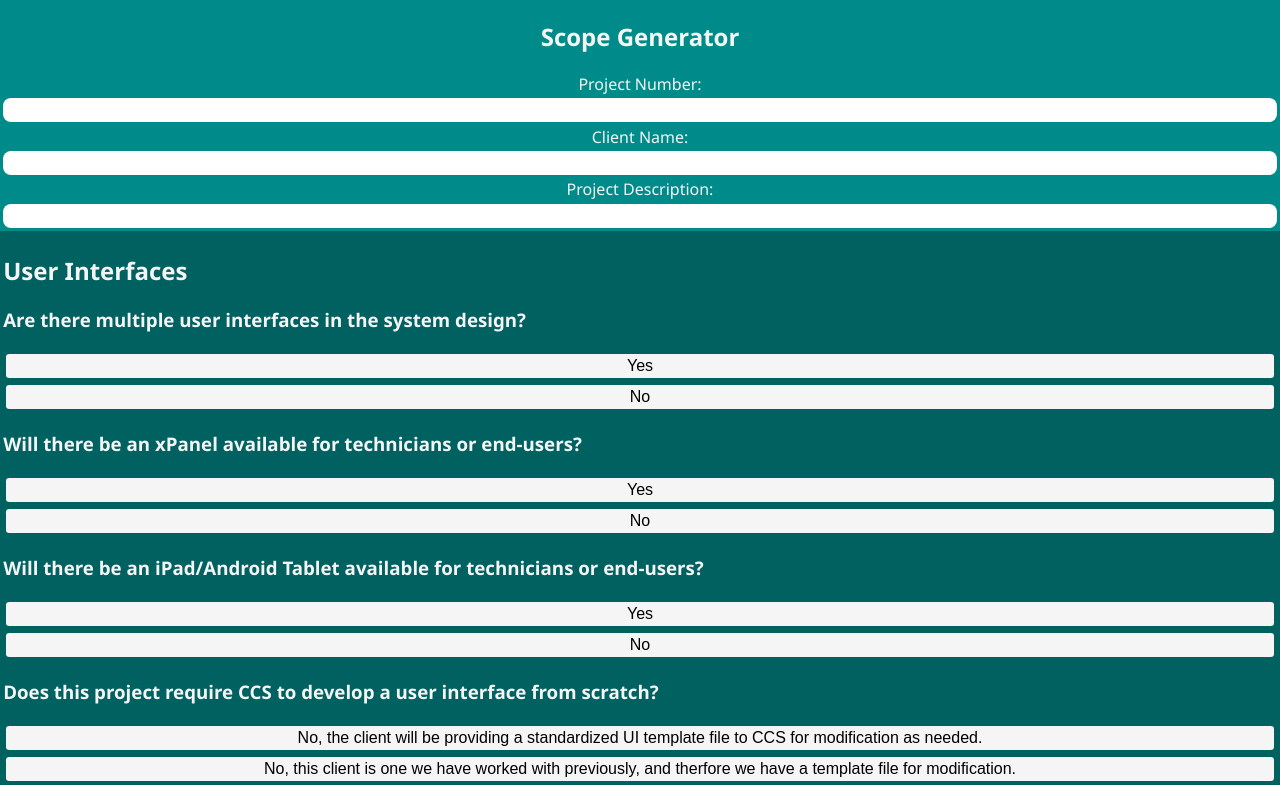
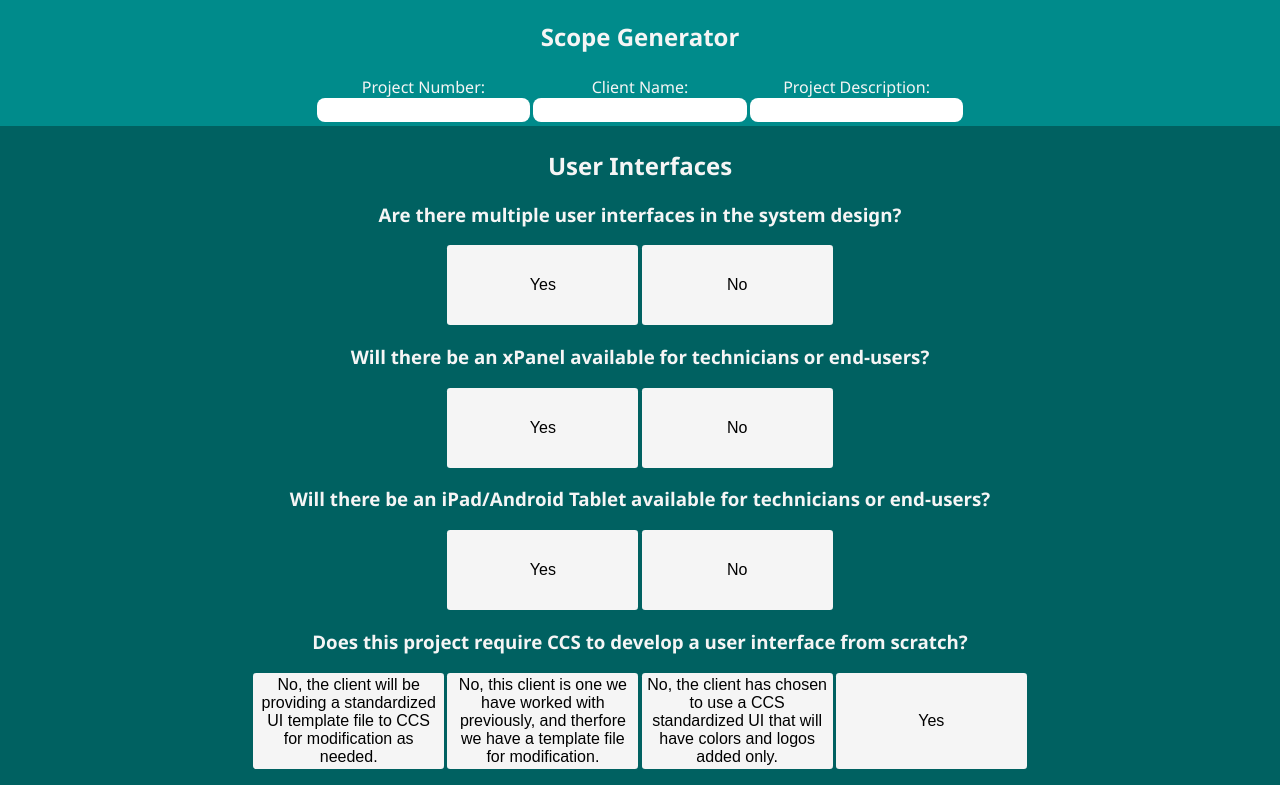
Before and after one commit to ryanjblajda/scope-generator, an Angular app: page / in a window 1280 px wide. Shown: the top 785 px of the page. Built offline with nearby package versions, Linux system fonts and the light colour scheme.

Commit message:
adjusted stylings

```diff
--- a/src/app/app.component.scss
+++ b/src/app/app.component.scss
@@ -33,7 +33,6 @@ button.active {
 }
 
 input {
-    margin: .2em;
     border: none;
     border-radius: .5em;
     font-size: medium;
@@ -55,6 +54,8 @@ span {
     flex-direction: column;
     flex: 1 1 5%;
     background-color: darkcyan;
+    gap: 0.2em;
+    padding: 0.2em;
 }
 
 .scope-details-item {
@@ -84,3 +85,15 @@ app-section {
     display: flex;
     justify-content: center;
 }
+
+@media screen and (min-width: 600px) {
+    .scope-details {
+        flex-direction: row;
+        justify-content: center;
+    }
+
+    button {
+        min-height: 5em;
+        flex: 0 1 10%;
+    }
+}
--- a/src/app/components/question-recursive/question-recursive.component.scss
+++ b/src/app/components/question-recursive/question-recursive.component.scss
@@ -7,7 +7,6 @@ button {
     color: $button-text-color;
     padding: .2em;
     font-size: medium;
-    margin: .2em;
 }
 
 button:active {
@@ -25,3 +24,21 @@ button.active {
     flex-direction: column;
     align-items: stretch;
 }
+
+@media screen and (min-width: 600px) {
+    .question {
+        text-align: center;
+    }
+
+    .answer-section {
+        flex-direction: row;
+        align-content: stretch;
+        justify-content: center;
+        gap: 0.2em;
+    }
+
+    button {
+        flex: 0 1 15%;
+        min-height: 5em;
+    }
+}
--- a/src/app/components/section/section.component.scss
+++ b/src/app/components/section/section.component.scss
@@ -0,0 +1,5 @@
+@media screen and (min-width: 600px) {
+    .container {
+        text-align: center;
+    }
+}
```
